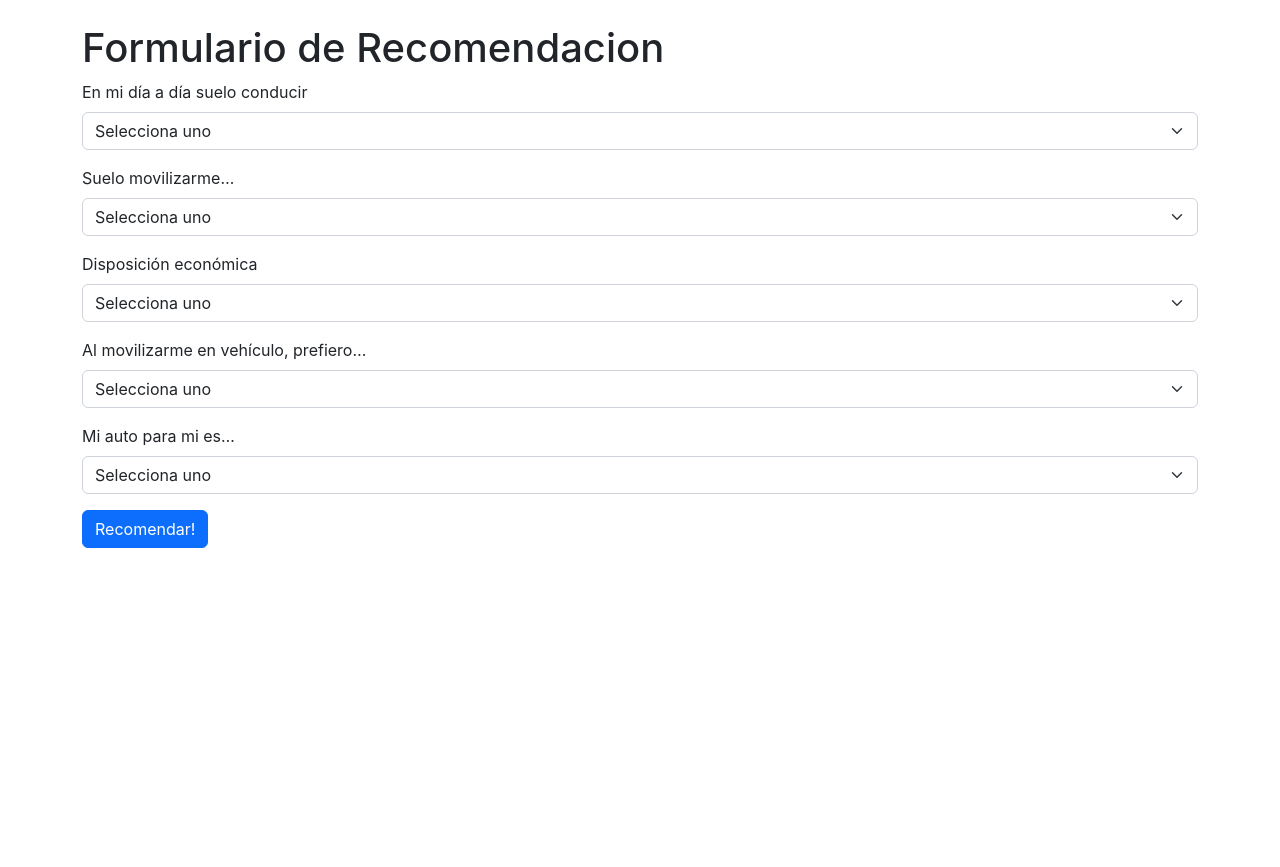
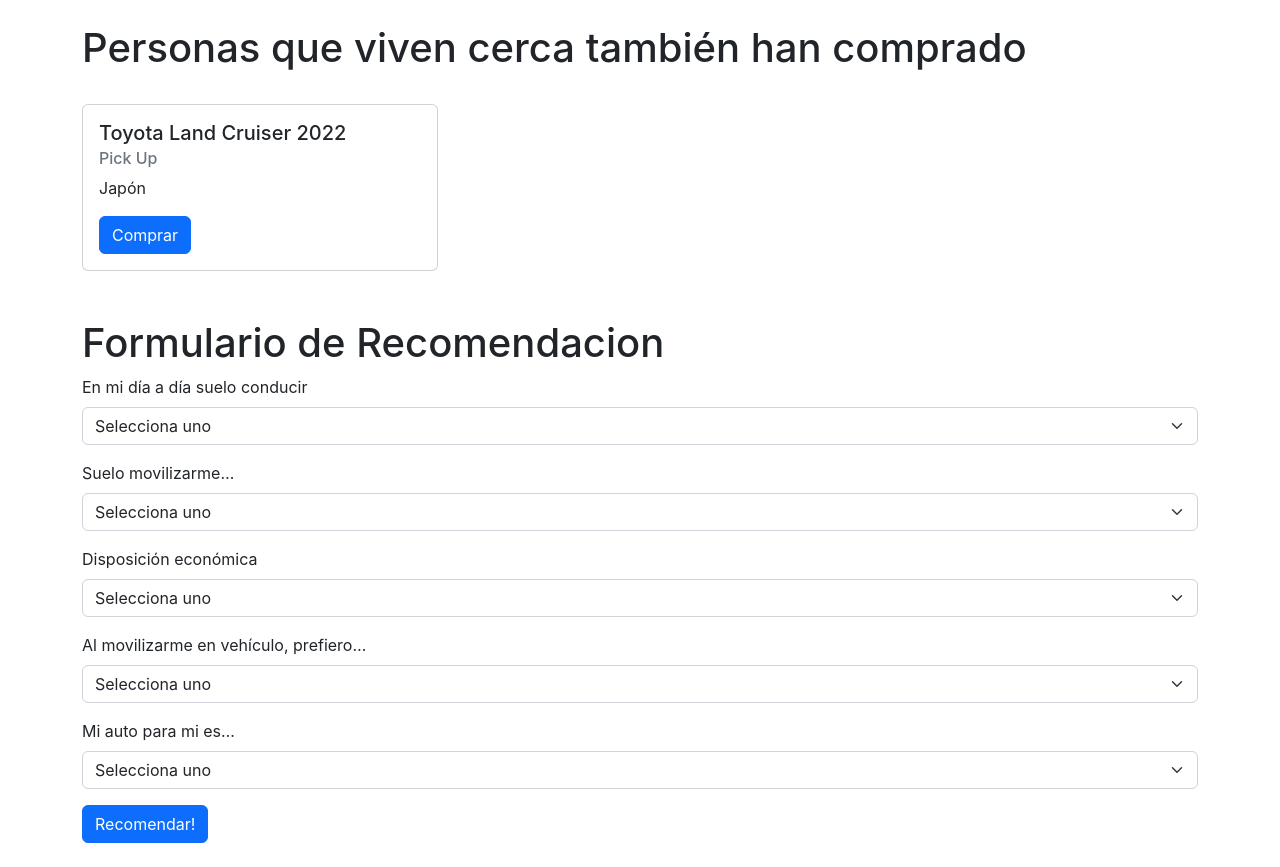
Before and after one commit to guillermoSb/car-recommender, a React (Create React App) app: page /recommend in a window 1280 px wide. Before the commit the page ends 800 px from the top, so only its background shows below. Built offline with nearby package versions, Linux system fonts and the light colour scheme.

Commit message:
Implemented card for car recommendation

```diff
--- a/src/pages/Recommend.jsx
+++ b/src/pages/Recommend.jsx
@@ -1,7 +1,23 @@
 import React from "react";
 
-function Recommend() {
+function Recommend({ userId }) {
   return (
+    <>
+      <div className="container my-4">
+        <h1>Personas que viven cerca también han comprado</h1>
+        <div className="row">
+          <div className="col-md-4 my-4">
+            <div className="card ">
+              <div className="card-body">
+                <h5 className="card-title">Toyota Land Cruiser 2022</h5>
+                <h6 className="card-subtitle mb-2 text-muted">Pick Up</h6>
+                <p className="card-text">Japón</p>
+                <button className="btn btn-primary">Comprar</button>
+              </div>
+            </div>
+          </div>
+        </div>
+      </div>
       <div className="container my-4">
         <h1>Formulario de Recomendacion</h1>
         <form>
@@ -83,6 +99,7 @@
           </button>
         </form>
       </div>
+    </>
   );
 }
 
```
Lines whose indentation alone changed are shown as unchanged.
